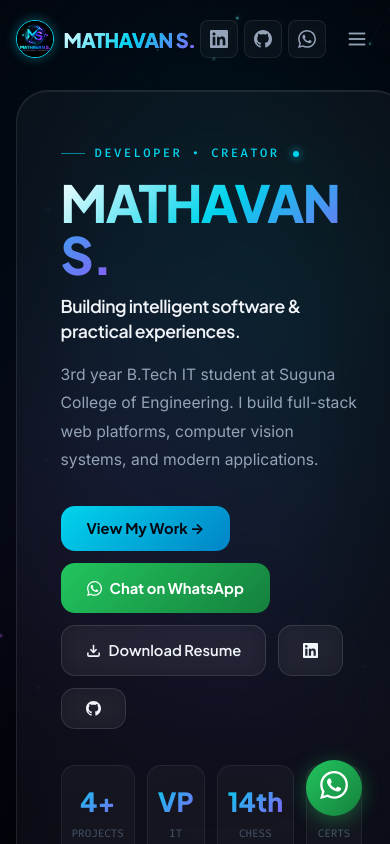
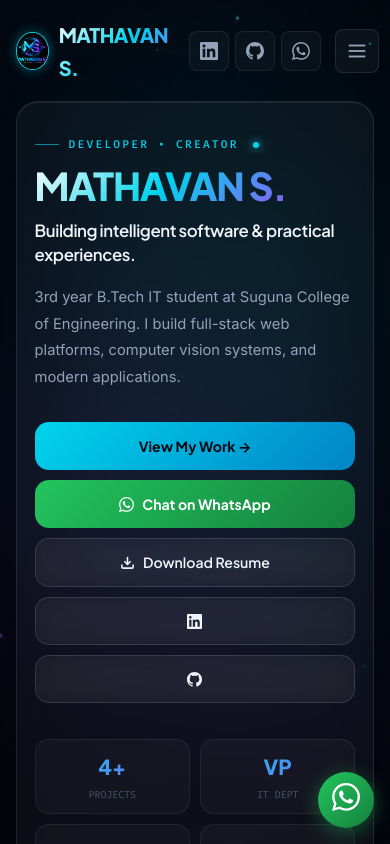
Before and after one commit to mathavanwork18-tech/portfolio, a React (Vite) app: page / in a window 390 px wide. Shown: the top 844 px of the page. Built offline with nearby package versions, Linux system fonts and the light colour scheme.

Commit message:
Engineer production automatic responsive design system for Mobile, Tablet, and Desktop

```diff
--- a/src/components/About.jsx
+++ b/src/components/About.jsx
@@ -32,7 +32,7 @@ export default function About() {
           </p>
         </motion.div>
 
-        <div style={{ display: 'grid', gridTemplateColumns: 'minmax(0,2fr) minmax(0,1fr)', gap: 36, marginTop: 24 }}>
+        <div className="about-grid">
           {/* Bio Glass Card */}
           <motion.div
             variants={fadeUp}
@@ -40,7 +40,7 @@ export default function About() {
             animate={inView ? 'visible' : 'hidden'}
             transition={{ delay: 0.1 }}
           >
-            <div className="glass-card" style={{ padding: 36 }}>
+            <div className="glass-card" style={{ padding: 'clamp(20px, 3.5vw, 36px)' }}>
               <p style={{ fontSize: '1.02rem', lineHeight: 1.85, color: 'var(--text-secondary)', marginBottom: 24 }}>
                 {personal.about}
               </p>
@@ -89,7 +89,7 @@ export default function About() {
 
         {/* Highlight Cards */}
         <motion.div
-          style={{ display: 'grid', gridTemplateColumns: 'repeat(auto-fill, minmax(210px, 1fr))', gap: 16, marginTop: 28 }}
+          className="about-highlights-grid"
           variants={fadeUp}
           initial="hidden"
           animate={inView ? 'visible' : 'hidden'}
--- a/src/components/Contact.jsx
+++ b/src/components/Contact.jsx
@@ -87,7 +87,7 @@ export default function Contact() {
           transition={{ duration: 0.8, delay: 0.12 }}
         >
           <div className="contact-grid">
-            <div style={{ display: 'grid', gridTemplateColumns: '1fr 1fr', gap: 12 }}>
+            <div className="contact-cards-grid">
               {CONTACT_CARDS.map((card, i) => (
                 <motion.a
                   key={card.label}
--- a/src/components/Hero.jsx
+++ b/src/components/Hero.jsx
@@ -111,6 +111,7 @@ export default function Hero() {
 
           {/* ── Right Column: Mathavan's Real Portrait Photo in Glass Frame ── */}
           <motion.div
+            className="hero-portrait-col"
             initial={{ opacity: 0, scale: 0.9, y: 20 }}
             animate={{ opacity: 1, scale: 1, y: 0 }}
             transition={{ duration: 0.8, delay: 0.2, ease: [0.16, 1, 0.3, 1] }}
--- a/src/components/Timeline.jsx
+++ b/src/components/Timeline.jsx
@@ -34,7 +34,7 @@ export default function Timeline() {
           </p>
         </motion.div>
 
-        <div style={{ display: 'grid', gridTemplateColumns: '1fr 1fr', gap: 50, marginTop: 36, alignItems: 'start' }}>
+        <div className="timeline-grid">
           {/* Vertical Timeline */}
           <div className="timeline">
             {timeline.map((item, i) => (
--- a/src/components/WhatsAppWidget.jsx
+++ b/src/components/WhatsAppWidget.jsx
@@ -27,6 +27,7 @@ export default function WhatsAppWidget() {
       <AnimatePresence>
         {open && (
           <motion.div
+            className="wa-popup-card"
             initial={{ opacity: 0, y: 20, scale: 0.9 }}
             animate={{ opacity: 1, y: 0, scale: 1 }}
             exit={{ opacity: 0, y: 20, scale: 0.9 }}
--- a/src/index.css
+++ b/src/index.css
@@ -1,6 +1,6 @@
 /* ═══════════════════════════════════════════════════════════════════
-   MATHAVAN S — EDITORIAL GLASSMORPHISM & ATMOSPHERIC DESIGN SYSTEM
-   Version 3.0 | Plus Jakarta Sans × Inter × Layered Ambient Background
+   MATHAVAN S — PRODUCTION AUTOMATIC RESPONSIVE DESIGN SYSTEM
+   Version 4.0 | Plus Jakarta Sans × Inter × Fluid Layout Math
 ═══════════════════════════════════════════════════════════════════ */
 
 :root {
@@ -61,7 +61,7 @@
 }
 
 /* ══════════════════════════════
-   RESET & BASE TYPOGRAPHY
+   RESET & STRICT RESPONSIVE BASE
 ══════════════════════════════ */
 *, *::before, *::after {
   margin: 0; padding: 0;
@@ -72,6 +72,7 @@ html {
   scroll-behavior: smooth;
   overflow-x: hidden;
   font-size: 16px;
+  width: 100%;
 }
 
 body {
@@ -82,15 +83,22 @@ body {
   -webkit-font-smoothing: antialiased;
   -moz-osx-font-smoothing: grayscale;
   min-height: 100vh;
+  width: 100%;
+  overflow-x: hidden;
+  position: relative;
+}
+
+#root {
+  width: 100%;
   overflow-x: hidden;
 }
 
 /* ── Custom Scrollbar ── */
-::-webkit-scrollbar { width: 4px; }
+::-webkit-scrollbar { width: 6px; height: 6px; }
 ::-webkit-scrollbar-track { background: var(--bg-void); }
 ::-webkit-scrollbar-thumb {
   background: linear-gradient(180deg, var(--cyan), var(--violet));
-  border-radius: 2px;
+  border-radius: 3px;
 }
 
 ::selection {
@@ -231,7 +239,7 @@ body {
 }
 
 /* ══════════════════════════════
-   EDITORIAL TYPOGRAPHY HIERARCHY
+   FLUID TYPOGRAPHY HIERARCHY
 ══════════════════════════════ */
 
 h1, h2, h3, h4, h5, h6 {
@@ -249,7 +257,7 @@ h1, h2, h3, h4, h5, h6 {
 /* Eyebrow Label */
 .eyebrow {
   font-family: var(--font-mono);
-  font-size: 0.76rem;
+  font-size: clamp(0.7rem, 1.2vw, 0.78rem);
   font-weight: 500;
   color: var(--cyan);
   letter-spacing: 0.2em;
@@ -258,6 +266,7 @@ h1, h2, h3, h4, h5, h6 {
   display: inline-flex;
   align-items: center;
   gap: 10px;
+  flex-wrap: wrap;
 }
 .eyebrow .eyebrow-line {
   width: 24px; height: 1px;
@@ -266,9 +275,9 @@ h1, h2, h3, h4, h5, h6 {
   opacity: 0.6;
 }
 
-/* Section Titles */
+/* Section Titles & Descriptions */
 .section-title {
-  font-size: clamp(2.2rem, 4.5vw, 3.2rem);
+  font-size: clamp(2rem, 5.2vw, 3.4rem);
   font-weight: 800;
   line-height: 1.15;
   color: var(--text-primary);
@@ -276,11 +285,31 @@ h1, h2, h3, h4, h5, h6 {
 }
 
 .section-desc {
-  font-size: 1rem;
+  font-size: clamp(0.92rem, 1.5vw, 1.05rem);
   color: var(--text-secondary);
   line-height: 1.75;
-  max-width: 520px;
+  max-width: 540px;
   margin-bottom: 36px;
+}
+
+/* Section & Container Setup */
+.section {
+  min-height: 100vh;
+  width: 100%;
+  position: relative;
+  display: flex;
+  flex-direction: column;
+  justify-content: center;
+  padding: clamp(70px, 10vh, 120px) 0;
+  box-sizing: border-box;
+}
+
+.container {
+  width: min(1320px, 92vw);
+  margin: 0 auto;
+  position: relative;
+  z-index: 1;
+  box-sizing: border-box;
 }
 
 /* ══════════════════════════════
@@ -291,35 +320,35 @@ h1, h2, h3, h4, h5, h6 {
   position: fixed;
   top: 0; left: 0; right: 0;
   z-index: 1000;
-  padding: 20px 0;
+  padding: 18px 0;
   transition: all 0.4s cubic-bezier(0.16, 1, 0.3, 1);
 }
 
 .navbar.scrolled {
-  background: rgba(5, 8, 17, 0.82);
+  background: rgba(5, 8, 17, 0.88);
   backdrop-filter: blur(24px) saturate(1.4);
   -webkit-backdrop-filter: blur(24px) saturate(1.4);
   border-bottom: 1px solid rgba(255, 255, 255, 0.08);
-  box-shadow: 0 4px 30px rgba(0, 0, 0, 0.35);
-  padding: 13px 0;
+  box-shadow: 0 4px 30px rgba(0, 0, 0, 0.4);
+  padding: 12px 0;
 }
 
 .nav-inner {
   display: flex;
   align-items: center;
   justify-content: space-between;
+  gap: 16px;
 }
 
 .nav-logo {
   font-family: var(--font-heading);
   font-size: 1.35rem;
   font-weight: 900;
-  background: linear-gradient(135deg, var(--cyan), var(--violet));
-  -webkit-background-clip: text;
-  -webkit-text-fill-color: transparent;
-  background-clip: text;
   text-decoration: none;
   letter-spacing: -0.03em;
+  display: flex;
+  align-items: center;
+  gap: 10px;
 }
 
 .nav-links {
@@ -355,7 +384,7 @@ h1, h2, h3, h4, h5, h6 {
 }
 
 .nav-social-btn {
-  width: 38px; height: 38px;
+  width: 40px; height: 40px;
   border-radius: var(--radius-sm);
   border: 1px solid rgba(255, 255, 255, 0.08);
   background: rgba(255, 255, 255, 0.03);
@@ -377,18 +406,54 @@ h1, h2, h3, h4, h5, h6 {
 
 .hamburger {
   display: none;
+  align-items: center;
+  justify-content: center;
+  cursor: pointer;
+  padding: 8px;
+  background: rgba(255,255,255,0.04);
+  border: 1px solid rgba(255,255,255,0.1);
+  border-radius: var(--radius-sm);
+  color: var(--text-primary);
+  min-width: 44px;
+  min-height: 44px;
+}
+
+/* Mobile Fullscreen Glass Overlay Drawer */
+.mobile-menu {
+  position: fixed;
+  inset: 0;
+  width: 100vw;
+  height: 100dvh;
+  z-index: 10000;
+  background: rgba(5, 8, 17, 0.96);
+  backdrop-filter: blur(28px) saturate(1.4);
+  -webkit-backdrop-filter: blur(28px) saturate(1.4);
+  display: flex;
   flex-direction: column;
-  gap: 5px;
-  cursor: pointer;
-  padding: 6px;
-  background: none;
-  border: none;
+  align-items: center;
+  justify-content: center;
+  gap: 20px;
+  padding: 32px 24px;
 }
-.hamburger span {
-  display: block;
-  width: 22px; height: 1.5px;
-  background: var(--text-secondary);
-  border-radius: 2px;
+
+.mobile-menu a {
+  font-size: 1.25rem;
+  font-weight: 700;
+  color: var(--text-primary);
+  text-decoration: none;
+  padding: 12px 24px;
+  width: 100%;
+  max-width: 320px;
+  text-align: center;
+  border-radius: var(--radius-md);
+  background: rgba(255, 255, 255, 0.03);
+  border: 1px solid rgba(255, 255, 255, 0.07);
+  transition: all 0.22s ease;
+}
+.mobile-menu a:hover, .mobile-menu a:focus {
+  background: rgba(0, 212, 236, 0.12);
+  color: var(--cyan);
+  border-color: rgba(0, 212, 236, 0.3);
 }
 
 /* ══════════════════════════════
@@ -400,13 +465,14 @@ h1, h2, h3, h4, h5, h6 {
   display: flex;
   align-items: center;
   position: relative;
-  padding-top: 90px;
+  padding-top: clamp(90px, 12vh, 130px);
+  padding-bottom: 60px;
 }
 
 .hero-grid {
   display: grid;
   grid-template-columns: 1.15fr 0.85fr;
-  gap: 56px;
+  gap: 48px;
   align-items: center;
 }
 
@@ -417,13 +483,13 @@ h1, h2, h3, h4, h5, h6 {
   -webkit-backdrop-filter: blur(24px);
   box-shadow: 0 20px 60px rgba(0,0,0,0.4), 0 1px 0 rgba(255,255,255,0.08) inset;
   border-radius: var(--radius-xl);
-  padding: 44px;
+  padding: clamp(24px, 4vw, 44px);
   position: relative;
   overflow: hidden;
 }
 
 .hero-display-name {
-  font-size: clamp(3.2rem, 6.5vw, 5.2rem);
+  font-size: clamp(2.4rem, 6.5vw, 5.2rem);
   font-weight: 900;
   line-height: 1.02;
   letter-spacing: -0.035em;
@@ -431,7 +497,7 @@ h1, h2, h3, h4, h5, h6 {
 }
 
 .hero-headline {
-  font-size: clamp(1.1rem, 2.2vw, 1.45rem);
+  font-size: clamp(1.05rem, 2.2vw, 1.45rem);
   font-weight: 600;
   color: var(--text-primary);
   margin-bottom: 18px;
@@ -439,7 +505,7 @@ h1, h2, h3, h4, h5, h6 {
 }
 
 .hero-paragraph {
-  font-size: 0.98rem;
+  font-size: clamp(0.92rem, 1.4vw, 1rem);
   color: var(--text-secondary);
   line-height: 1.8;
   margin-bottom: 32px;
@@ -456,8 +522,10 @@ h1, h2, h3, h4, h5, h6 {
 .btn-primary {
   display: inline-flex;
   align-items: center;
+  justify-content: center;
   gap: 8px;
   padding: 13px 26px;
+  min-height: 48px;
   background: linear-gradient(135deg, var(--cyan) 0%, #0284c7 100%);
   border: none;
   border-radius: var(--radius-md);
@@ -477,8 +545,10 @@ h1, h2, h3, h4, h5, h6 {
 .btn-outline {
   display: inline-flex;
   align-items: center;
+  justify-content: center;
   gap: 8px;
   padding: 12px 24px;
+  min-height: 48px;
   background: rgba(255, 255, 255, 0.04);
   border: 1px solid rgba(255, 255, 255, 0.12);
   backdrop-filter: blur(10px);
@@ -501,8 +571,10 @@ h1, h2, h3, h4, h5, h6 {
 .btn-whatsapp {
   display: inline-flex;
   align-items: center;
+  justify-content: center;
   gap: 8px;
   padding: 13px 26px;
+  min-height: 48px;
   background: linear-gradient(135deg, #22c55e 0%, #15803d 100%);
   border: none;
   border-radius: var(--radius-md);
@@ -534,7 +606,7 @@ h1, h2, h3, h4, h5, h6 {
 }
 .stat-value {
   font-family: var(--font-heading);
-  font-size: 1.65rem;
+  font-size: clamp(1.35rem, 2.5vw, 1.75rem);
   font-weight: 800;
   background: linear-gradient(135deg, var(--cyan), var(--violet));
   -webkit-background-clip: text;
@@ -549,30 +621,50 @@ h1, h2, h3, h4, h5, h6 {
   margin-top: 2px;
 }
 
-.hero-canvas-wrap {
-  position: relative;
-  height: 440px;
-  border-radius: var(--radius-xl);
-  overflow: hidden;
-  border: 1px solid rgba(255, 255, 255, 0.08);
-  box-shadow: 0 20px 60px rgba(0,0,0,0.4);
+/* ══════════════════════════════
+   ABOUT SECTION LAYOUT
+══════════════════════════════ */
+
+.about-grid {
+  display: grid;
+  grid-template-columns: 2fr 1fr;
+  gap: 32px;
+  margin-top: 24px;
+}
+
+.about-sidebar {
+  display: flex;
+  flex-direction: column;
+  gap: 14px;
+}
+
+.about-highlights-grid {
+  display: grid;
+  grid-template-columns: repeat(auto-fill, minmax(200px, 1fr));
+  gap: 16px;
+  margin-top: 28px;
 }
 
 /* ══════════════════════════════
-   PROJECT CARDS
+   PROJECT CARDS & SHOWCASE
 ══════════════════════════════ */
 
 .filter-tabs {
   display: flex;
   gap: 6px;
-  flex-wrap: wrap;
+  overflow-x: auto;
+  -webkit-overflow-scrolling: touch;
+  max-width: 100%;
+  scrollbar-width: none;
+  white-space: nowrap;
   margin-bottom: 36px;
-  padding: 5px;
+  padding: 6px;
   background: rgba(255,255,255,0.03);
   border: 1px solid rgba(255,255,255,0.07);
   border-radius: var(--radius-pill);
   width: fit-content;
 }
+.filter-tabs::-webkit-scrollbar { display: none; }
 
 .filter-tab {
   padding: 8px 20px;
@@ -585,6 +677,7 @@ h1, h2, h3, h4, h5, h6 {
   cursor: pointer;
   transition: all 0.22s ease;
   font-family: var(--font-heading);
+  flex-shrink: 0;
 }
 .filter-tab.active {
   background: rgba(0, 212, 236, 0.12);
@@ -594,8 +687,8 @@ h1, h2, h3, h4, h5, h6 {
 
 .projects-grid {
   display: grid;
-  grid-template-columns: repeat(auto-fill, minmax(340px, 1fr));
-  gap: 22px;
+  grid-template-columns: repeat(auto-fill, minmax(320px, 1fr));
+  gap: 24px;
 }
 
 .project-card {
@@ -621,7 +714,6 @@ h1, h2, h3, h4, h5, h6 {
   position: relative;
   overflow: hidden;
 }
-.project-thumb-icon { font-size: 3.4rem; opacity: 0.7; }
 
 .project-body { padding: 24px; }
 .project-title { font-size: 1.1rem; font-weight: 700; color: var(--text-primary); margin-bottom: 6px; }
@@ -640,7 +732,8 @@ h1, h2, h3, h4, h5, h6 {
 .project-links { display: flex; gap: 8px; }
 .project-link-btn {
   flex: 1; display: flex; align-items: center; justify-content: center; gap: 6px;
-  padding: 9px; border-radius: var(--radius-sm); font-size: 0.8rem; font-weight: 600;
+  padding: 10px; border-radius: var(--radius-sm); font-size: 0.8rem; font-weight: 600;
+  min-height: 42px;
   border: 1px solid rgba(255,255,255,0.08); color: var(--text-secondary);
   background: rgba(255,255,255,0.03); cursor: pointer; text-decoration: none;
   font-family: var(--font-heading);
@@ -657,7 +750,7 @@ h1, h2, h3, h4, h5, h6 {
   gap: 20px;
 }
 .skill-category {
-  padding: 26px;
+  padding: clamp(20px, 3vw, 28px);
   background: rgba(255,255,255,0.035);
   border: 1px solid rgba(255,255,255,0.08);
   border-radius: var(--radius-lg);
@@ -672,66 +765,91 @@ h1, h2, h3, h4, h5, h6 {
 .skill-bar { height: 3px; background: rgba(255,255,255,0.06); border-radius: 100px; overflow: hidden; }
 .skill-fill { height: 100%; background: linear-gradient(90deg, var(--cyan), var(--violet)); transform-origin: left; }
 
-.tech-badge-grid { display: flex; gap: 8px; flex-wrap: wrap; justify-content: center; margin-top: 32px; }
-.tech-badge {
-  padding: 7px 14px; background: rgba(255,255,255,0.035); border: 1px solid rgba(255,255,255,0.08);
-  border-radius: var(--radius-sm); font-size: 0.78rem; font-family: var(--font-mono); color: var(--text-secondary);
+/* Timeline */
+.timeline-grid {
+  display: grid;
+  grid-template-columns: 1fr 1fr;
+  gap: 48px;
+  margin-top: 36px;
+  align-items: start;
 }
-.tech-badge:hover { color: var(--cyan); border-color: rgba(0,212,236,0.3); transform: translateY(-2px); }
 
-/* Timeline */
-.timeline { position: relative; padding-left: 36px; }
+.timeline { position: relative; padding-left: 32px; }
 .timeline::before {
   content: ''; position: absolute; left: 8px; top: 0; bottom: 0; width: 1px;
   background: linear-gradient(180deg, var(--cyan), var(--violet), transparent); opacity: 0.4;
 }
 .timeline-item { position: relative; margin-bottom: 32px; }
 .timeline-dot {
-  position: absolute; left: -32px; top: 6px; width: 14px; height: 14px;
+  position: absolute; left: -28px; top: 8px; width: 12px; height: 12px;
   border-radius: 50%; background: var(--cyan); border: 2px solid var(--bg-primary);
 }
 .timeline-year { font-family: var(--font-mono); font-size: 0.74rem; color: var(--cyan); margin-bottom: 4px; }
-.timeline-title { font-weight: 700; font-size: 1rem; color: var(--text-primary); }
+.timeline-title { font-weight: 700; font-size: 0.96rem; color: var(--text-primary); }
 .timeline-subtitle { font-size: 0.84rem; color: var(--text-secondary); }
 
 /* Resume Section Preview */
 .resume-preview {
-  max-width: 760px; margin: 0 auto;
+  max-width: 800px; margin: 0 auto;
   background: rgba(255,255,255,0.035); border: 1px solid rgba(255,255,255,0.09);
-  backdrop-filter: blur(20px); border-radius: var(--radius-xl); padding: 44px;
+  backdrop-filter: blur(20px); border-radius: var(--radius-xl);
+  padding: clamp(20px, 4vw, 44px);
 }
 
-/* Contact Section Container */
+/* ══════════════════════════════
+   CONTACT SECTION LAYOUT
+══════════════════════════════ */
+
 .contact-glass-wrap {
   background: rgba(255,255,255,0.035);
   border: 1px solid rgba(255,255,255,0.09);
-  backdrop-filter: blur(24px); border-radius: var(--radius-xl); padding: 40px;
+  backdrop-filter: blur(24px); border-radius: var(--radius-xl);
+  padding: clamp(20px, 4vw, 40px);
 }
 .contact-grid { display: grid; grid-template-columns: 1fr 1fr; gap: 36px; }
+.contact-cards-grid { display: grid; grid-template-columns: repeat(2, 1fr); gap: 12px; }
 
 .contact-card {
-  padding: 20px; background: rgba(255,255,255,0.03); border: 1px solid rgba(255,255,255,0.08);
-  border-radius: var(--radius-md); display: flex; align-items: center; gap: 16px; text-decoration: none;
+  padding: 18px 16px; background: rgba(255,255,255,0.03); border: 1px solid rgba(255,255,255,0.08);
+  border-radius: var(--radius-md); display: flex; align-items: center; gap: 14px; text-decoration: none;
 }
 .contact-card:hover { border-color: rgba(0,212,236,0.3); transform: translateY(-2px); }
-.contact-icon-wrap { width: 46px; height: 46px; border-radius: var(--radius-sm); display: flex; align-items: center; justify-content: center; font-size: 1.3rem; }
+.contact-icon-wrap { width: 44px; height: 44px; border-radius: var(--radius-sm); flex-shrink: 0; display: flex; align-items: center; justify-content: center; }
 .contact-label { font-size: 0.7rem; color: var(--text-muted); font-family: var(--font-mono); text-transform: uppercase; }
-.contact-value { font-size: 0.88rem; font-weight: 600; color: var(--text-primary); }
+.contact-value { font-size: 0.84rem; font-weight: 600; color: var(--text-primary); }
 
 .form-group { margin-bottom: 18px; }
 .form-label { display: block; font-size: 0.76rem; font-family: var(--font-mono); color: var(--text-muted); margin-bottom: 6px; text-transform: uppercase; }
 .form-input, .form-textarea {
   width: 100%; background: rgba(255,255,255,0.04); border: 1px solid rgba(255,255,255,0.09);
   border-radius: var(--radius-sm); padding: 12px 16px; color: var(--text-primary); font-family: var(--font-body);
-  font-size: 0.92rem; outline: none;
+  font-size: 16px; /* Prevents iOS auto-zoom */
+  min-height: 48px;
+  outline: none;
 }
+.form-textarea { min-height: 120px; }
 .form-input:focus, .form-textarea:focus { border-color: var(--cyan); background: rgba(0,212,236,0.04); }
 
 /* CTA Section */
 .cta-glass-card {
   background: rgba(255,255,255,0.035); border: 1px solid rgba(255,255,255,0.09);
-  backdrop-filter: blur(24px); border-radius: var(--radius-xl); padding: 60px 48px;
-  text-align: center; max-width: 740px; margin: 0 auto;
+  backdrop-filter: blur(24px); border-radius: var(--radius-xl);
+  padding: clamp(32px, 6vw, 60px) clamp(20px, 4vw, 48px);
+  text-align: center; max-width: 780px; margin: 0 auto;
+}
+.cta-title {
+  font-size: clamp(2rem, 4.8vw, 3.2rem);
+  font-weight: 800;
+  line-height: 1.15;
+  margin-bottom: 16px;
+}
+.cta-subtitle {
+  font-size: clamp(0.92rem, 1.5vw, 1.05rem);
+  color: var(--text-secondary);
+  margin-bottom: 32px;
+  max-width: 540px;
+  margin-left: auto;
+  margin-right: auto;
 }
 
 /* Coding Profiles Grid */
@@ -750,7 +868,7 @@ h1, h2, h3, h4, h5, h6 {
 .article-card:hover { transform: translateX(5px); border-color: rgba(0,212,236,0.3); }
 
 /* WhatsApp Floating Widget */
-.wa-widget { position: fixed; bottom: 28px; right: 28px; z-index: 9999; }
+.wa-widget { position: fixed; bottom: 24px; right: 24px; z-index: 9999; }
 .wa-btn {
   width: 56px; height: 56px; background: linear-gradient(135deg, #22c55e, #15803d);
   border-radius: 50%; display: flex; align-items: center; justify-content: center;
@@ -762,24 +880,65 @@ h1, h2, h3, h4, h5, h6 {
 .footer { text-align: center; padding: 40px 0; border-top: 1px solid rgba(255,255,255,0.06); color: var(--text-muted); font-size: 0.85rem; }
 .social-row { display: flex; gap: 12px; justify-content: center; }
 
-.section { min-height: 100vh; width: 100%; position: relative; display: flex; flex-direction: column; justify-content: center; padding: 90px 0 70px; }
-.container { width: min(1200px, 92vw); margin: 0 auto; position: relative; z-index: 1; }
+/* ══════════════════════════════
+   PRODUCTION BREAKPOINT MEDIA QUERIES
+══════════════════════════════ */
 
-/* Responsive Adjustments */
-@media (max-width: 1024px) {
-  .hero-grid { grid-template-columns: 1fr; gap: 40px; }
-  .contact-grid { grid-template-columns: 1fr; }
-  .hero-canvas-wrap { height: 320px; }
+/* Ultra-Wide Monitors (> 1440px) */
+@media (min-width: 1440px) {
+  .container { width: min(1340px, 90vw); }
 }
 
+/* Tablets & Small Laptops (768px to 1024px) */
+@media (max-width: 1024px) {
+  .hero-grid { grid-template-columns: 1fr; gap: 36px; }
+  .hero-portrait-col { max-width: 360px; margin: 0 auto; width: 100%; }
+  .about-grid { grid-template-columns: 1fr; gap: 24px; }
+  .timeline-grid { grid-template-columns: 1fr; gap: 36px; }
+  .contact-grid { grid-template-columns: 1fr; gap: 28px; }
+  .projects-grid { grid-template-columns: repeat(2, 1fr); }
+  .skills-grid { grid-template-columns: repeat(2, 1fr); }
+  .profiles-grid { grid-template-columns: repeat(2, 1fr); }
+}
+
+/* Mobile Devices (< 768px) */
 @media (max-width: 768px) {
   .nav-links { display: none; }
   .hamburger { display: flex; }
   .cursor-light { display: none; }
   .bg-orb { filter: blur(70px); }
-  .section { padding: 60px 0 40px; }
+
+  .section { padding: clamp(50px, 8vh, 80px) 0; }
+
+  .hero-glass-panel { padding: 24px 18px; border-radius: var(--radius-lg); }
+  .hero-actions { flex-direction: column; width: 100%; gap: 10px; }
+  .hero-actions .btn-primary,
+  .hero-actions .btn-outline,
+  .hero-actions .btn-whatsapp {
+    width: 100%;
+    justify-content: center;
+  }
+  .hero-stats { grid-template-columns: repeat(2, 1fr); gap: 10px; }
+
+  .projects-grid { grid-template-columns: 1fr; }
+  .skills-grid { grid-template-columns: 1fr; }
+  .contact-cards-grid { grid-template-columns: 1fr; }
+  .profiles-grid { grid-template-columns: 1fr; }
+  .about-highlights-grid { grid-template-columns: 1fr; }
+
+  .wa-widget { bottom: 16px; right: 16px; }
+  .wa-popup-card { width: calc(100vw - 32px) !important; max-width: 320px !important; right: 0 !important; }
 }
 
+/* Small Phone Screens (< 480px) */
+@media (max-width: 480px) {
+  .stat-card { padding: 10px 6px; }
+  .stat-value { font-size: 1.3rem; }
+  .stat-label { font-size: 0.62rem; }
+  .btn-primary, .btn-outline, .btn-whatsapp { font-size: 0.88rem; padding: 12px 18px; }
+}
+
+/* Motion Sensitivity */
 @media (prefers-reduced-motion: reduce) {
   *, *::before, *::after { animation: none !important; transition: none !important; }
 }
```
Also changed, not shown: 5 other files (tests, documents, lock files or other folders).
